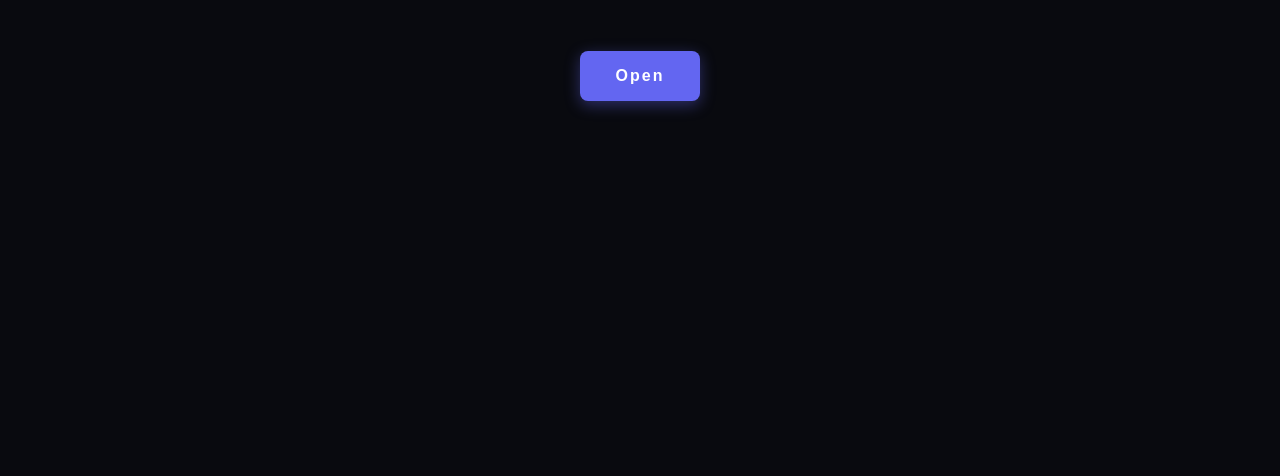
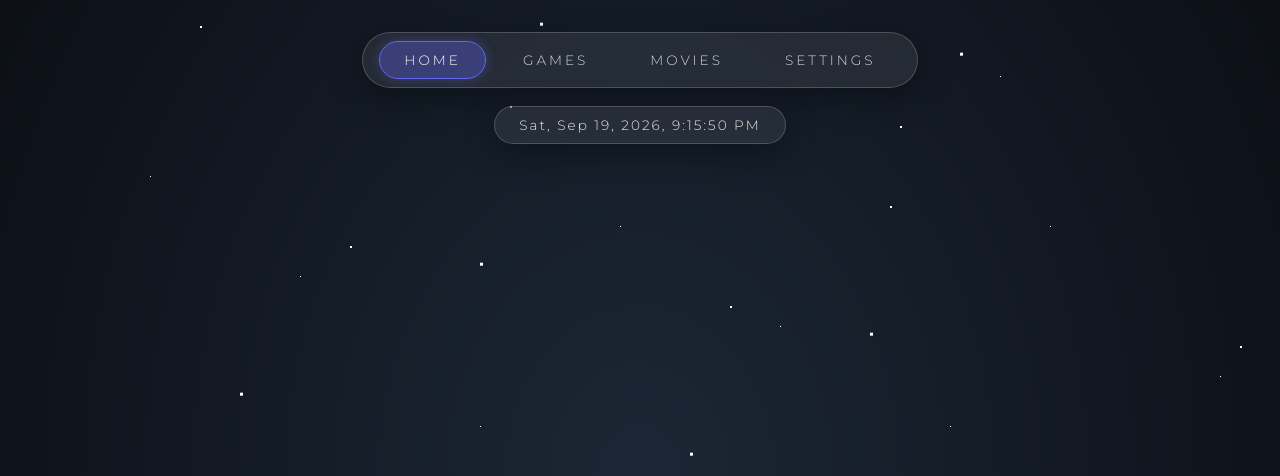
Before and after one commit to iforkeverythingisee/Walter-Dog-Hub, a plain HTML site: page Hub.html in a window 1280 px wide. Shown: the part 324-800 px from the top of the page. Drawn offline with nearby package versions, Linux system fonts and the light colour scheme.

Commit message:
Update Hub.html
Hub Launcher V6

```diff
--- a/Hub.html
+++ b/Hub.html
@@ -1,50 +1,4 @@
 <!DOCTYPE html>
-<html lang="en">
-<head>
-  <meta charset="UTF-8">
-  <title>Launcher</title>
-  <style>
-    body {
-      margin: 0;
-      height: 100vh;
-      display: flex;
-      justify-content: center;
-      align-items: center;
-      background-color: #090a0f;
-      font-family: Arial, sans-serif;
-    }
-    .open-btn {
-      padding: 16px 36px;
-      font-size: 1rem;
-      font-weight: 600;
-      letter-spacing: 2px;
-      color: #ffffff;
-      background: #6366f1;
-      border: none;
-      border-radius: 8px;
-      cursor: pointer;
-      box-shadow: 0 4px 15px rgba(99, 102, 241, 0.4);
-      transition: transform 0.2s, background 0.2s;
-    }
-    .open-btn:hover {
-      background: #4f46e5;
-      transform: translateY(-2px);
-    }
-  </style>
-</head>
-<body>
-
-  <button class="open-btn" onclick="openSite()">Open</button>
-
-  <script>
-    function openSite() {
-      const win = window.open('about:blank', '_blank');
-      if (!win) {
-        alert('Pop-up blocked! Please enable pop-ups in your browser.');
-        return;
-      }
-
-      const portalContent = `<!DOCTYPE html>
 <html lang="en">
 <head>
   <meta charset="UTF-8">
@@ -718,19 +672,10 @@
     }
 
     handleTypewriter();
-  <\/script>
+  </script>
 
   <!-- EXTERNAL SCRIPTS -->
-  <script src="https://cdn.jsdelivr.net/gh/bubbls/ugs-singlefile@main/searchbut.js"><\/script>
-  <script src="https://cdn.jsdelivr.net/gh/bubbls/ugs-singlefile@main/games.js"><\/script>
-</body>
-</html>`;
-
-      win.document.open();
-      win.document.write(portalContent);
-      win.document.close();
-    }
-  </script>
-
+  <script src="https://cdn.jsdelivr.net/gh/bubbls/ugs-singlefile@main/searchbut.js"></script>
+  <script src="https://cdn.jsdelivr.net/gh/bubbls/ugs-singlefile@main/games.js"></script>
 </body>
 </html>
```
